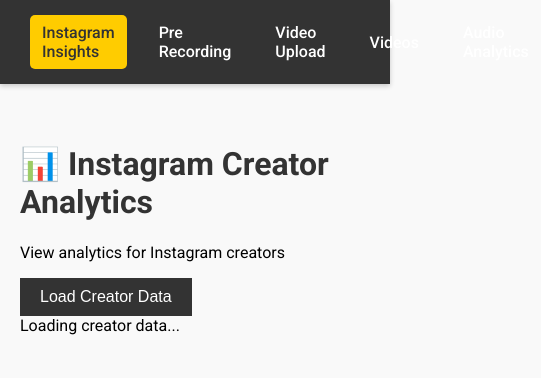
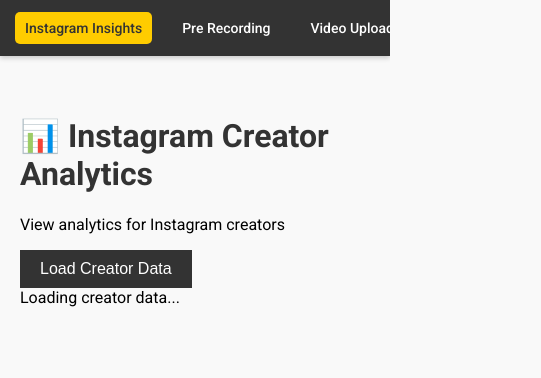
Before and after one commit to nsteele11/drumanalytics, a website: page frontend/public/index.html in a window 390 px wide. Shown: the whole page, 541 px wide, since content can reach past the window. Drawn offline with Linux system fonts and the light colour scheme.

Commit message:
fix scrolling on phone for nav menu

```diff
--- a/frontend/public/style.css
+++ b/frontend/public/style.css
@@ -4,6 +4,7 @@
     margin: 0;
     padding: 0;
     background-color: #f9f9f9;
+    overflow-x: hidden; /* Prevent horizontal scroll on body */
 }
 
 /* Navigation Bar Styles */
@@ -14,6 +15,8 @@
     gap: 20px;                             /* Space between links */
     align-items: center;                   /* Vertical alignment */
     box-shadow: 0 2px 5px rgba(0,0,0,0.2); /* Soft shadow for depth */
+    position: relative;
+    z-index: 100;
 }
 
 nav a {
@@ -23,6 +26,8 @@
     padding: 8px 12px;                      /* Padding inside link */
     border-radius: 5px;                     /* Rounded corners */
     transition: background-color 0.2s, color 0.2s; /* Smooth hover effect */
+    white-space: nowrap;                    /* Prevent text wrapping */
+    flex-shrink: 0;                         /* Prevent links from shrinking */
 }
 
 nav a:hover {
@@ -508,6 +513,40 @@
 }
 
 @media (max-width: 768px) {
+    /* Mobile Navigation - Horizontal Scrollable */
+    nav {
+        padding: 12px 15px;
+        overflow-x: auto;
+        overflow-y: hidden;
+        -webkit-overflow-scrolling: touch; /* Smooth scrolling on iOS */
+        scrollbar-width: thin; /* Firefox */
+        scrollbar-color: #666 #333; /* Firefox */
+        touch-action: pan-x; /* Allow horizontal panning only */
+    }
+
+    /* Hide scrollbar on mobile but keep functionality */
+    nav::-webkit-scrollbar {
+        height: 4px;
+    }
+
+    nav::-webkit-scrollbar-track {
+        background: #333;
+    }
+
+    nav::-webkit-scrollbar-thumb {
+        background: #666;
+        border-radius: 2px;
+    }
+
+    nav::-webkit-scrollbar-thumb:hover {
+        background: #888;
+    }
+
+    nav a {
+        padding: 8px 10px;
+        font-size: 14px;
+    }
+
     .upload-container {
         flex-direction: column;
     }
```
